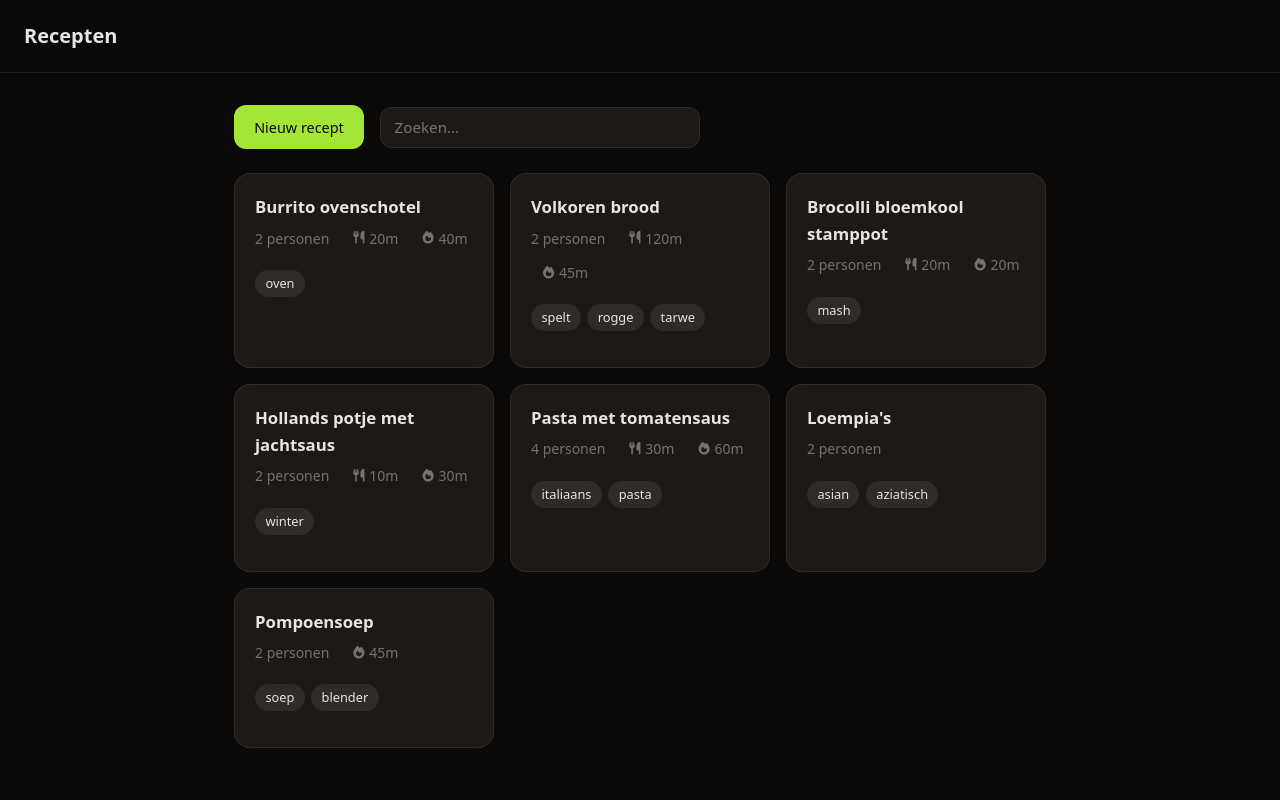
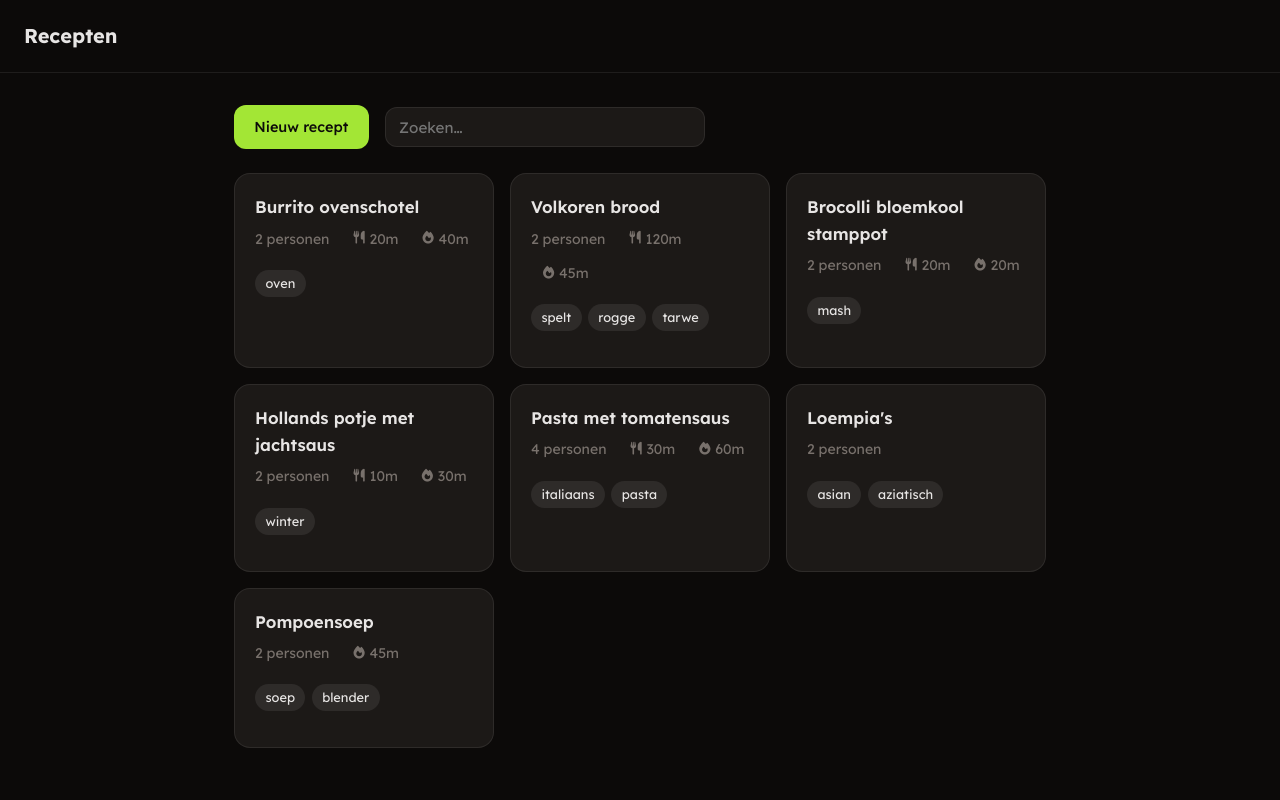
Before and after one commit to yoramvandevelde/recipit, a Flask app: page / in a window 1280 px wide. Run offline with Flask 3, Linux system fonts and the light colour scheme; data comes from the database, SQL or seed files in the repository; both versions use the stored data as it was after the commit.

Commit message:
too much to mention

```diff
--- a/app.py
+++ b/app.py
@@ -148,6 +148,16 @@ def delete_recipe(id):
     return redirect(url_for("index"))
 
 
+@app.route("/recipes/<int:id>/cook")
+def cook(id):
+    db = get_db()
+    recipe = db.execute("SELECT * FROM recipe WHERE id = ?", [id]).fetchone()
+    if not recipe:
+        return "Recept niet gevonden", 404
+    ingredients = db.execute("SELECT * FROM ingredient WHERE recipe_id = ? ORDER BY sort_order", [id]).fetchall()
+    return render_template("cook.html", recipe=recipe, ingredients=ingredients)
+
+
 @app.route("/recipes/<int:id>/shop", methods=["POST"])
 def add_to_shopping_list(id):
     if not HA_URL or not HA_TOKEN:
--- a/static/css/style.css
+++ b/static/css/style.css
@@ -16,7 +16,7 @@
 body {
   background: var(--bg);
   color: var(--text);
-  font-family: system-ui, sans-serif;
+  font-family: "Lexend", sans-serif;
   font-size: 1rem;
   line-height: 1.6;
   min-height: 100vh;
@@ -189,17 +189,22 @@ h2 { font-size: 1.1rem; font-weight: 600; margin: 1.5rem 0 0.5rem; }
 }
 
 .recipe-card {
-  display: block;
   background: var(--surface);
   border: 1px solid var(--border);
   border-radius: 16px;
   padding: 1.25rem;
-  text-decoration: none;
   color: var(--text);
   transition: background 0.15s;
 }
 
 .recipe-card:hover { background: #292524; }
+
+.recipe-card-link {
+  display: block;
+  text-decoration: none;
+  color: var(--text);
+}
+
 .recipe-card h2 { font-size: 1.05rem; margin: 0 0 0.4rem; }
 
 /* --- Ingredients table --- */
@@ -374,7 +379,8 @@ legend {
 }
 
 .tag-remove:hover { color: var(--danger); }
-.tag-pill-static { cursor: default; }
+.tag-pill-static { cursor: pointer; text-decoration: none; }
+.tag-pill-static:hover { background: rgba(255,255,255,0.15); }
 
 .tag-list {
   display: flex;
--- a/static/js/main.js
+++ b/static/js/main.js
@@ -195,13 +195,13 @@ shopBtn?.addEventListener("click", async () => {
   try {
     const res = await fetch(`/recipes/${id}/shop`, { method: "POST" });
     if (res.ok) {
-      shopBtn.innerHTML = '<i class="fa-solid fa-check"></i> Toegevoegd';
+      shopBtn.innerHTML = '<i class="fa-solid fa-check"></i>';
     } else {
-      shopBtn.innerHTML = '<i class="fa-solid fa-xmark"></i> Mislukt';
+      shopBtn.innerHTML = '<i class="fa-solid fa-xmark"></i>';
       shopBtn.disabled = false;
     }
   } catch {
-    shopBtn.innerHTML = '<i class="fa-solid fa-xmark"></i> Mislukt';
+    shopBtn.innerHTML = '<i class="fa-solid fa-xmark"></i>';
     shopBtn.disabled = false;
   }
 });
--- a/templates/base.html
+++ b/templates/base.html
@@ -13,6 +13,9 @@
   <link rel="stylesheet" href="{{ url_for('static', filename='css/style.css') }}">
   <link rel="stylesheet" href="https://cdnjs.cloudflare.com/ajax/libs/font-awesome/6.5.0/css/all.min.css">
   <link rel="stylesheet" href="https://cdnjs.cloudflare.com/ajax/libs/font-awesome/6.5.0/css/all.min.css">
+  <link rel="preconnect" href="https://fonts.googleapis.com">
+  <link rel="preconnect" href="https://fonts.gstatic.com" crossorigin>
+  <link href="https://fonts.googleapis.com/css2?family=Lexend:wght@100..900&display=swap" rel="stylesheet">
 </head>
 <body>
   <header>
--- a/templates/index.html
+++ b/templates/index.html
@@ -15,19 +15,21 @@
 
 <section class="recipe-grid">
   {% for r in recipes %}
-  <a href="/recipes/{{ r.id }}" class="recipe-card">
+  <div class="recipe-card">
+    <a href="/recipes/{{ r.id }}" class="recipe-card-link">
       <h2>{{ r.title }}</h2>
       <span class="meta">
         {{ r.servings }} personen
         {% if r.prep_time %}<span class="time-badge"><i class="fa-solid fa-utensils"></i> {{ r.prep_time }}</span>{% endif %}
         {% if r.cook_time %}<span class="time-badge"><i class="fa-solid fa-fire"></i> {{ r.cook_time }}</span>{% endif %}
       </span>
+    </a>
     {% if r.tags %}
     <div class="tag-list tag-list-card">
-      {% for tag in r.tags.split(',') %}{% set t = tag.strip() %}{% if t %}<span class="tag-pill tag-pill-static">{{ t }}</span>{% endif %}{% endfor %}
+      {% for tag in r.tags.split(',') %}{% set t = tag.strip() %}{% if t %}<a href="/search?q={{ t }}" class="tag-pill tag-pill-static">{{ t }}</a>{% endif %}{% endfor %}
     </div>
     {% endif %}
-  </a>
+  </div>
   {% else %}
   <p class="empty">{% if query %}Geen recepten gevonden.{% else %}Nog geen recepten.{% endif %}</p>
   {% endfor %}
--- a/templates/view.html
+++ b/templates/view.html
@@ -13,7 +13,7 @@
 
 {% if recipe.tags %}
 <div class="tag-list">
-  {% for tag in recipe.tags.split(',') %}{% set t = tag.strip() %}{% if t %}<span class="tag-pill tag-pill-static">{{ t }}</span>{% endif %}{% endfor %}
+  {% for tag in recipe.tags.split(',') %}{% set t = tag.strip() %}{% if t %}<a href="/search?q={{ t }}" class="tag-pill tag-pill-static">{{ t }}</a>{% endif %}{% endfor %}
 </div>
 {% endif %}
 
@@ -21,7 +21,7 @@
   <a href="/recipes/{{ recipe.id }}/edit" class="btn">Bewerken</a>
   <a href="/recipes/{{ recipe.id }}/cook" class="btn btn-primary">Kookmodus</a>
   <button class="btn" id="shop-btn" data-id="{{ recipe.id }}">
-    <i class="fa-solid fa-cart-plus"></i> Naar boodschappenlijst
+    <i class="fa-solid fa-cart-plus"></i>
   </button>
 </div>
 
```
Also changed, not shown: recepten.db. Lines whose indentation alone changed are shown as unchanged.
